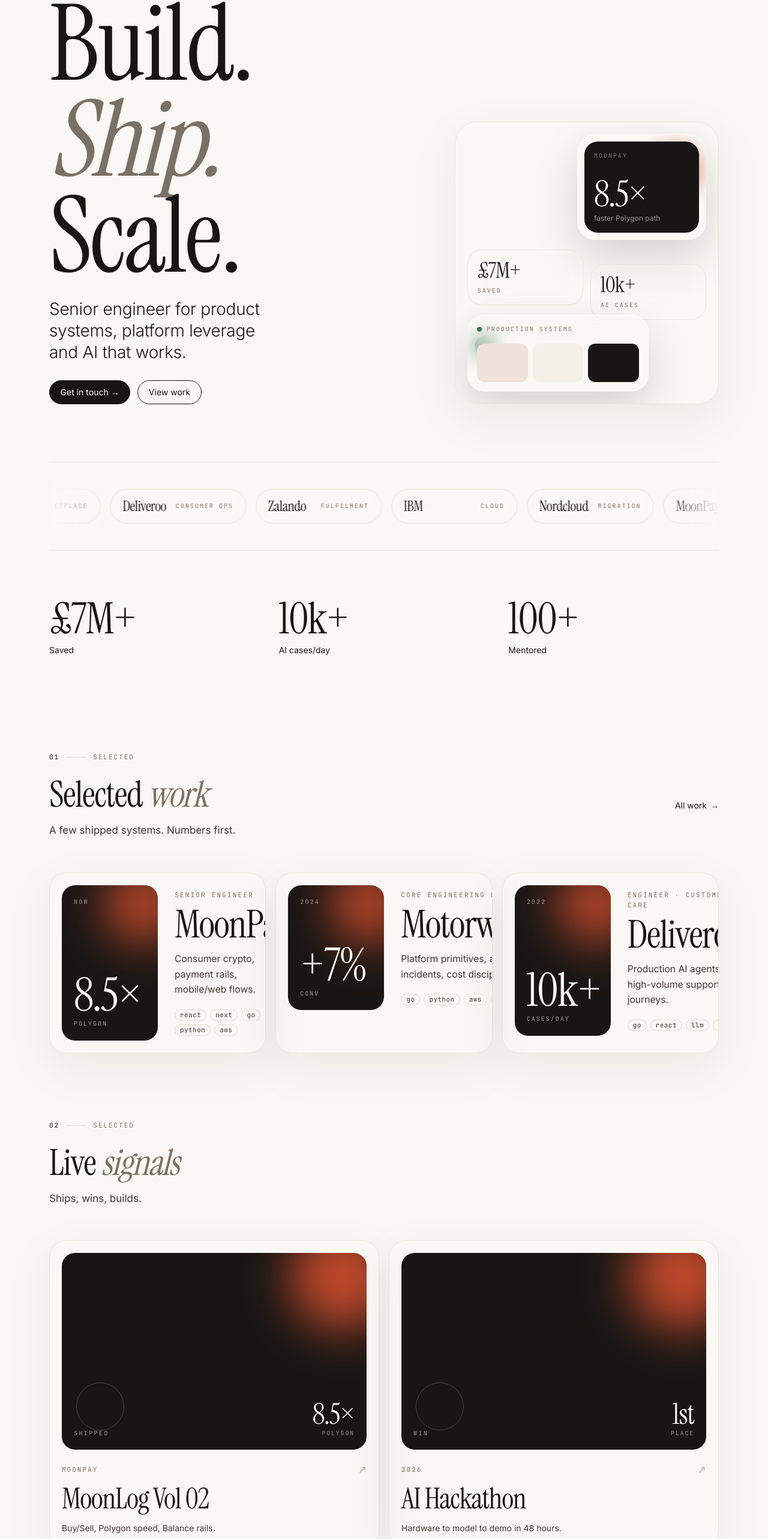
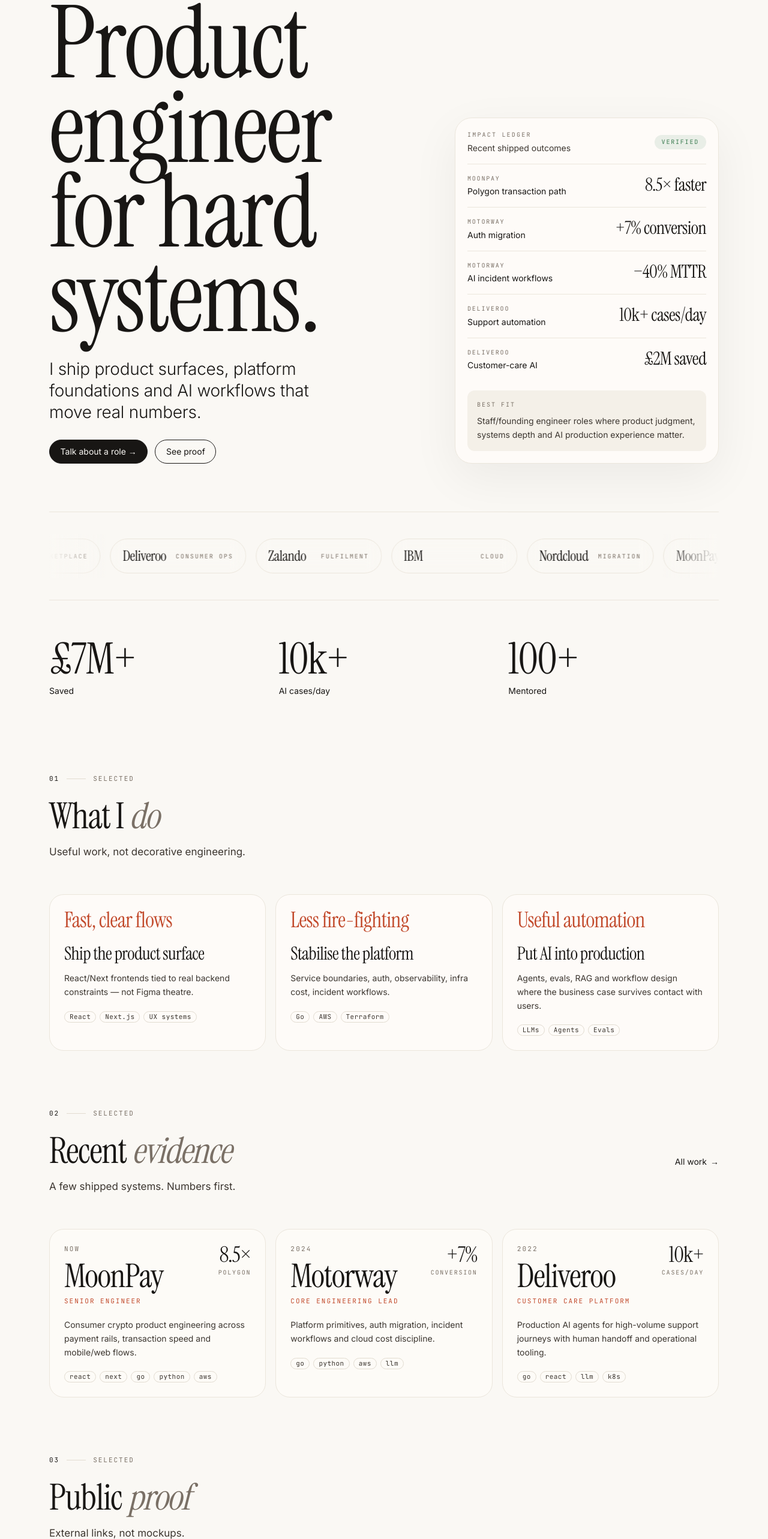
Before and after one commit to aashirjaved/aashir-portfolio, a Next.js app: page / in a window 1280 px wide. Shown: the part 176-2742 px from the top of the page at 60% size. Built offline with nearby package versions, Linux system fonts and the light colour scheme; no server answers.

Commit message:
Replace landing slop with useful proof sections

```diff
--- a/app/page.tsx
+++ b/app/page.tsx
@@ -11,6 +11,7 @@ import {
   LinkButton,
   PostRow,
   Eyebrow,
+  Pill,
 } from "@/components/editorial";
 import { PersonSchema, WebsiteSchema } from "@/components/structured-data";
 import { blogPosts } from "@/data/blog-data";
@@ -20,75 +21,89 @@ const recentWork = [
     year: "now",
     company: "MoonPay",
     role: "Senior Engineer",
-    blurb: "Consumer crypto, payment rails, mobile/web flows.",
-    metrics: [
-      { label: "Polygon", value: "8.5×" },
-      { label: "Rails", value: "3" },
-    ],
+    blurb: "Consumer crypto product engineering across payment rails, transaction speed and mobile/web flows.",
+    metrics: [{ label: "Polygon", value: "8.5×" }],
     stack: ["react", "next", "go", "python", "aws"],
   },
   {
     year: "2024",
     company: "Motorway",
     role: "Core Engineering Lead",
-    blurb: "Platform primitives, auth, incidents, cost discipline.",
-    metrics: [
-      { label: "Conv", value: "+7%" },
-      { label: "MTTR", value: "−40%" },
-    ],
+    blurb: "Platform primitives, auth migration, incident workflows and cloud cost discipline.",
+    metrics: [{ label: "Conversion", value: "+7%" }],
     stack: ["go", "python", "aws", "llm"],
   },
   {
     year: "2022",
     company: "Deliveroo",
-    role: "Engineer · Customer Care",
-    blurb: "Production AI agents for high-volume support journeys.",
-    metrics: [
-      { label: "Cases/day", value: "10k+" },
-      { label: "Saved", value: "£2M" },
-    ],
+    role: "Customer Care Platform",
+    blurb: "Production AI agents for high-volume support journeys with human handoff and operational tooling.",
+    metrics: [{ label: "Cases/day", value: "10k+" }],
     stack: ["go", "react", "llm", "k8s"],
   },
 ];
 
-function HeroVisual() {
+const services = [
+  {
+    title: "Ship the product surface",
+    result: "Fast, clear flows",
+    body: "React/Next frontends tied to real backend constraints — not Figma theatre.",
+    tags: ["React", "Next.js", "UX systems"],
+  },
+  {
+    title: "Stabilise the platform",
+    result: "Less fire-fighting",
+    body: "Service boundaries, auth, observability, infra cost, incident workflows.",
+    tags: ["Go", "AWS", "Terraform"],
+  },
+  {
+    title: "Put AI into production",
+    result: "Useful automation",
+    body: "Agents, evals, RAG and workflow design where the business case survives contact with users.",
+    tags: ["LLMs", "Agents", "Evals"],
+  },
+];
+
+function ImpactLedger() {
+  const rows = [
+    ["MoonPay", "Polygon transaction path", "8.5× faster"],
+    ["Motorway", "Auth migration", "+7% conversion"],
+    ["Motorway", "AI incident workflows", "−40% MTTR"],
+    ["Deliveroo", "Support automation", "10k+ cases/day"],
+    ["Deliveroo", "Customer-care AI", "£2M saved"],
+  ];
+
   return (
-    <div className="visual-card relative min-h-[440px] rounded-[36px] p-4 sm:p-5">
-      <div className="orb right-8 top-10 h-20 w-20 opacity-80" />
-      <div className="orb bottom-20 left-8 h-8 w-8 bg-ok opacity-80" />
-      <div className="relative z-10 grid h-full content-between gap-4">
-        <div className="phone-shell ml-auto w-[62%] rounded-[30px] p-3 sm:w-[54%]">
-          <div className="rounded-[22px] bg-ink p-4 text-paper">
-            <div className="mono text-[10px] uppercase tracking-[0.2em] text-paper/45">MoonPay</div>
-            <div className="mt-8 display text-6xl leading-[0.8]">8.5×</div>
-            <div className="mt-2 text-xs text-paper/55">faster Polygon path</div>
-          </div>
+    <aside className="rounded-[28px] border border-rule-soft bg-surface/75 p-4 shadow-[0_24px_80px_rgba(24,22,20,0.06)] sm:p-5">
+      <div className="flex items-center justify-between border-b border-rule-soft pb-4">
+        <div>
+          <div className="mono text-[10px] uppercase tracking-[0.22em] text-ink-mute">Impact ledger</div>
+          <div className="mt-1 text-sm text-ink-2">Recent shipped outcomes</div>
         </div>
-
-        <div className="grid grid-cols-2 gap-3">
-          <div className="metric-tile rounded-3xl p-4">
-            <div className="display text-4xl leading-none">£7M+</div>
-            <div className="mt-2 mono text-[10px] uppercase tracking-[0.2em] text-ink-mute">saved</div>
-          </div>
-          <div className="metric-tile rounded-3xl p-4 translate-y-6">
-            <div className="display text-4xl leading-none">10k+</div>
-            <div className="mt-2 mono text-[10px] uppercase tracking-[0.2em] text-ink-mute">AI cases</div>
-          </div>
-        </div>
-
-        <div className="phone-shell w-[76%] rounded-[28px] p-4">
-          <div className="flex items-center gap-2">
-            <span className="h-2 w-2 rounded-full bg-ok" />
-            <span className="mono text-[10px] uppercase tracking-[0.2em] text-ink-mute">production systems</span>
-          </div>
-          <div className="mt-4 grid grid-cols-3 gap-2">
-            <div className="h-16 rounded-2xl bg-accent-soft" />
-            <div className="h-16 rounded-2xl bg-paper-2" />
-            <div className="h-16 rounded-2xl bg-ink" />
-          </div>
+        <div className="rounded-full bg-ok/10 px-3 py-1 mono text-[10px] uppercase tracking-[0.18em] text-ok">
+          verified
         </div>
       </div>
-    </div>
+
+      <div className="divide-y divide-rule-soft">
+        {rows.map(([company, work, result]) => (
+          <div key={`${company}-${work}`} className="grid grid-cols-[1fr_auto] gap-4 py-4">
+            <div>
+              <div className="mono text-[10px] uppercase tracking-[0.18em] text-ink-mute">{company}</div>
+              <div className="mt-1 text-sm text-ink">{work}</div>
+            </div>
+            <div className="display text-2xl leading-none text-ink sm:text-3xl">{result}</div>
+          </div>
+        ))}
+      </div>
+
+      <div className="mt-4 rounded-2xl bg-paper-2 p-4">
+        <div className="mono text-[10px] uppercase tracking-[0.2em] text-ink-mute">Best fit</div>
+        <p className="mt-2 text-sm leading-relaxed text-ink-2">
+          Staff/founding engineer roles where product judgment, systems depth and AI production experience matter.
+        </p>
+      </div>
+    </aside>
   );
 }
 
@@ -111,31 +126,27 @@ export default function Home() {
       <PersonSchema />
       <WebsiteSchema />
       <Container size="wide">
-        <section className="grid gap-8 pb-16 sm:pb-24 lg:grid-cols-[minmax(0,0.95fr)_minmax(360px,0.65fr)] lg:items-end">
+        <section className="grid gap-8 pb-14 sm:pb-20 lg:grid-cols-[minmax(0,1fr)_440px] lg:items-end">
           <div>
             <Eyebrow className="mb-8">
               <span className="inline-flex items-center gap-2">
                 <span className="inline-block h-1.5 w-1.5 rounded-full bg-ok" aria-hidden />
-                London · available
+                London · available for staff/founding engineer roles
               </span>
             </Eyebrow>
-            <h1 className="display text-[clamp(4rem,18vw,11rem)] leading-[0.82] text-ink">
-              Build.
-              <br />
-              <span className="display-italic text-ink-mute">Ship.</span>
-              <br />
-              Scale.
+            <h1 className="display max-w-[9ch] text-[clamp(4rem,15vw,10.5rem)] leading-[0.84] text-ink">
+              Product engineer for hard systems.
             </h1>
-            <p className="lede mt-8 max-w-[22ch] text-ink">
-              Senior engineer for product systems, platform leverage and AI that works.
+            <p className="lede mt-8 max-w-[28ch] text-ink">
+              I ship product surfaces, platform foundations and AI workflows that move real numbers.
             </p>
             <div className="mt-7 flex flex-wrap gap-3">
-              <LinkButton href="/contact">Get in touch →</LinkButton>
-              <LinkButton href="/projects" variant="ghost">View work</LinkButton>
+              <LinkButton href="/contact">Talk about a role →</LinkButton>
+              <LinkButton href="/projects" variant="ghost">See proof</LinkButton>
             </div>
           </div>
           <Reveal>
-            <HeroVisual />
+            <ImpactLedger />
           </Reveal>
         </section>
 
@@ -146,19 +157,46 @@ export default function Home() {
         </Reveal>
 
         <Reveal>
-          <section className="grid grid-cols-3 gap-3 py-12 sm:gap-8 sm:py-20">
+          <section className="grid grid-cols-3 gap-3 py-10 sm:gap-8 sm:py-16">
             <Stat value="£7M+" label="Saved" />
             <Stat value="10k+" label="AI cases/day" />
             <Stat value="100+" label="Mentored" />
           </section>
         </Reveal>
 
-        <section className="pt-10 sm:pt-20">
+        <section className="pt-8 sm:pt-16">
           <Reveal>
             <SectionLabel
               number="01"
-              title="Selected"
-              italic="work"
+              title="What I"
+              italic="do"
+              description="Useful work, not decorative engineering."
+            />
+          </Reveal>
+          <Reveal>
+            <div className="grid gap-4 md:grid-cols-3">
+              {services.map((service) => (
+                <article key={service.title} className="rounded-[24px] border border-rule-soft bg-surface/75 p-5 sm:p-6">
+                  <div className="display text-4xl leading-none text-accent">{service.result}</div>
+                  <h3 className="mt-6 display text-3xl leading-[0.95] text-ink">{service.title}</h3>
+                  <p className="mt-4 text-sm leading-relaxed text-ink-2">{service.body}</p>
+                  <div className="mt-5 flex flex-wrap gap-1.5">
+                    {service.tags.map((tag) => (
+                      <Pill key={tag}>{tag}</Pill>
+                    ))}
+                  </div>
+                </article>
+              ))}
+            </div>
+          </Reveal>
+        </section>
+
+        <section className="pt-20 sm:pt-24">
+          <Reveal>
+            <SectionLabel
+              number="02"
+              title="Recent"
+              italic="evidence"
               description="A few shipped systems. Numbers first."
               action={<ArrowLink href="/projects">All work</ArrowLink>}
             />
@@ -172,9 +210,9 @@ export default function Home() {
           </Reveal>
         </section>
 
-        <section className="pt-20 sm:pt-28">
+        <section className="pt-20 sm:pt-24">
           <Reveal>
-            <SectionLabel number="02" title="Live" italic="signals" description="Ships, wins, builds." />
+            <SectionLabel number="03" title="Public" italic="proof" description="External links, not mockups." />
           </Reveal>
           <Reveal>
             <div className="grid grid-cols-1 gap-4 md:grid-cols-2">
@@ -183,8 +221,8 @@ export default function Home() {
                 title="MoonLog Vol 02"
                 href="https://www.linkedin.com/pulse/moonlog-volume-02-moonpay-vo1ae/"
                 meta="MoonPay"
-                description="Buy/Sell, Polygon speed, Balance rails."
-                stats={[{ label: "Polygon", value: "8.5×" }]}
+                description="Consumer release covering Buy/Sell, Polygon speed and Balance rails."
+                stats={[{ label: "Polygon", value: "8.5×" }, { label: "Rails", value: "3" }]}
               />
               <NotableCard
                 kind="win"
@@ -213,10 +251,10 @@ export default function Home() {
           </Reveal>
         </section>
 
-        <section className="pt-20 sm:pt-28">
+        <section className="pt-20 sm:pt-24">
           <Reveal>
             <SectionLabel
-              number="03"
+              number="04"
               title="Writing"
               italic="notes"
               description="Short reads from production."
@@ -241,12 +279,11 @@ export default function Home() {
         </section>
 
         <Reveal>
-          <section className="py-24 sm:py-32">
-            <div className="visual-card rounded-[36px] p-6 sm:p-10">
-              <p className="eyebrow mb-6">Let’s talk</p>
-              <p className="display max-w-[12ch] text-[clamp(3rem,10vw,6rem)] leading-[0.9] text-ink">
-                Hard problem?
-                <span className="display-italic text-ink-mute"> Send it.</span>
+          <section className="py-20 sm:py-28">
+            <div className="rounded-[28px] border border-ink bg-ink p-6 text-paper sm:p-10">
+              <p className="mono text-[11px] uppercase tracking-[0.22em] text-paper/55">Next step</p>
+              <p className="mt-5 display max-w-[13ch] text-[clamp(3rem,9vw,6rem)] leading-[0.9]">
+                Bring me the difficult bit.
               </p>
               <div className="mt-8 flex flex-wrap gap-3">
                 <LinkButton href="mailto:me@aashir.net">Email →</LinkButton>
--- a/components/editorial/notable-card.tsx
+++ b/components/editorial/notable-card.tsx
@@ -17,42 +17,38 @@ export function NotableCard({
   stats?: { label: string; value: string }[];
   className?: string;
 }) {
-  const firstStat = stats?.[0];
-
   return (
     <a
       href={href}
       target="_blank"
       rel="noreferrer"
       className={cn(
-        "visual-card group block rounded-[28px] p-4 sm:p-5 transition-transform duration-300 hover:-translate-y-1",
+        "group block rounded-[24px] border border-rule-soft bg-surface/70 p-5 transition-colors hover:border-accent sm:p-6",
         className,
       )}
     >
-      <div className="relative z-10">
-        <div className="relative mb-5 flex aspect-[1.55] items-end overflow-hidden rounded-[22px] bg-ink p-5 text-paper">
-          <div className="absolute -right-12 -top-12 h-44 w-44 rounded-full bg-accent blur-2xl transition-transform duration-500 group-hover:scale-125" />
-          <div className="absolute bottom-8 left-6 h-20 w-20 rounded-full border border-paper/20" />
-          <div className="relative z-10 flex w-full items-end justify-between gap-4">
-            <span className="mono text-[10px] uppercase tracking-[0.24em] text-paper/60">{kind}</span>
-            {firstStat && (
-              <div className="text-right">
-                <div className="display text-5xl leading-none">{firstStat.value}</div>
-                <div className="mono text-[10px] uppercase tracking-[0.18em] text-paper/55">{firstStat.label}</div>
-              </div>
-            )}
-          </div>
+      <div className="flex items-start justify-between gap-4">
+        <div>
+          <div className="mono text-[11px] uppercase tracking-[0.2em] text-ink-mute">{kind} · {meta}</div>
+          <h3 className="mt-4 display text-[clamp(2rem,6vw,3.2rem)] leading-[0.92] text-ink transition-colors group-hover:text-accent">
+            {title}
+          </h3>
         </div>
+        <span aria-hidden className="text-ink-faint transition-transform group-hover:translate-x-1 group-hover:text-accent">↗</span>
+      </div>
 
-        <div className="flex items-center justify-between gap-3">
-          <span className="mono text-[11px] uppercase tracking-[0.18em] text-ink-mute">{meta}</span>
-          <span aria-hidden className="text-ink-faint transition-transform group-hover:translate-x-1 group-hover:text-accent">↗</span>
+      <p className="mt-5 text-sm leading-relaxed text-ink-2">{description}</p>
+
+      {stats && stats.length > 0 && (
+        <div className="mt-5 grid grid-cols-2 gap-3">
+          {stats.slice(0, 2).map((s) => (
+            <div key={s.label} className="rounded-2xl border border-rule-soft bg-paper/60 p-3">
+              <div className="display text-3xl leading-none text-ink">{s.value}</div>
+              <div className="mt-1 mono text-[10px] uppercase tracking-[0.18em] text-ink-mute">{s.label}</div>
+            </div>
+          ))}
         </div>
-        <h3 className="mt-3 display text-[clamp(1.8rem,7vw,3rem)] leading-[0.95] text-ink transition-colors group-hover:text-accent">
-          {title}
-        </h3>
-        <p className="mt-4 text-sm leading-relaxed text-ink-2">{description}</p>
-      </div>
+      )}
     </a>
   );
 }
--- a/components/editorial/work-row.tsx
+++ b/components/editorial/work-row.tsx
@@ -10,37 +10,31 @@ export type WorkRowItem = {
 };
 
 export function WorkRow({ item }: { item: WorkRowItem }) {
-  const metric = item.metrics?.[0];
-
   return (
-    <article className="visual-card group rounded-[28px] p-4 sm:p-5 transition-transform duration-300 hover:-translate-y-1">
-      <div className="relative z-10 grid gap-5 sm:grid-cols-[160px_1fr] sm:items-stretch">
-        <div className="relative min-h-[150px] overflow-hidden rounded-[22px] bg-ink p-5 text-paper">
-          <div className="absolute -right-10 -top-8 h-32 w-32 rounded-full bg-accent blur-2xl" />
-          <div className="relative z-10 flex h-full flex-col justify-between">
-            <span className="mono text-[10px] uppercase tracking-[0.22em] text-paper/55">{item.year}</span>
-            {metric && (
+    <article className="rounded-[24px] border border-rule-soft bg-surface/70 p-5 transition-colors hover:border-rule sm:p-6">
+      <div className="flex items-start justify-between gap-4">
         <div>
-                <div className="display text-[clamp(2.8rem,10vw,4.8rem)] leading-[0.82]">{metric.value}</div>
-                <div className="mt-2 mono text-[10px] uppercase tracking-[0.2em] text-paper/60">{metric.label}</div>
+          <div className="mono text-[11px] uppercase tracking-[0.2em] text-ink-mute">{item.year}</div>
+          <h3 className="mt-3 display text-[clamp(2rem,6vw,3.4rem)] leading-[0.92] text-ink">
+            {item.company}
+          </h3>
+          <div className="mt-2 mono text-[11px] uppercase tracking-[0.18em] text-accent">{item.role}</div>
+        </div>
+        {item.metrics?.[0] && (
+          <div className="shrink-0 text-right">
+            <div className="display text-4xl leading-none text-ink">{item.metrics[0].value}</div>
+            <div className="mt-1 mono text-[10px] uppercase tracking-[0.18em] text-ink-mute">{item.metrics[0].label}</div>
           </div>
         )}
       </div>
-        </div>
 
-        <div className="flex flex-col p-1 sm:p-2">
-          <div className="mono text-[11px] uppercase tracking-[0.2em] text-ink-mute">{item.role}</div>
-          <h3 className="mt-3 display text-[clamp(2.2rem,7vw,4rem)] leading-[0.9] text-ink">
-            {item.company}
-          </h3>
-          <p className="mt-4 max-w-[38ch] text-[0.98rem] leading-relaxed text-ink-2">{item.blurb}</p>
+      <p className="mt-5 text-sm leading-relaxed text-ink-2">{item.blurb}</p>
+
       <div className="mt-5 flex flex-wrap gap-1.5">
         {item.stack?.slice(0, 5).map((s) => (
           <Pill key={s}>{s}</Pill>
         ))}
       </div>
-        </div>
-      </div>
     </article>
   );
 }
```
Lines whose indentation alone changed are shown as unchanged.
